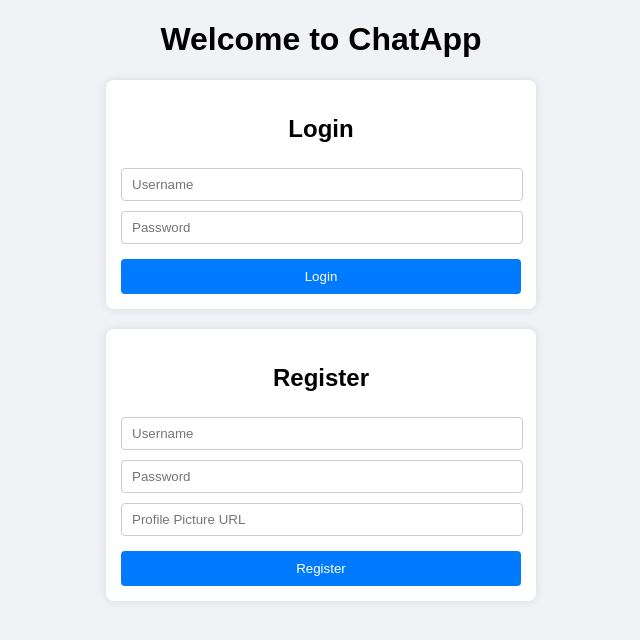
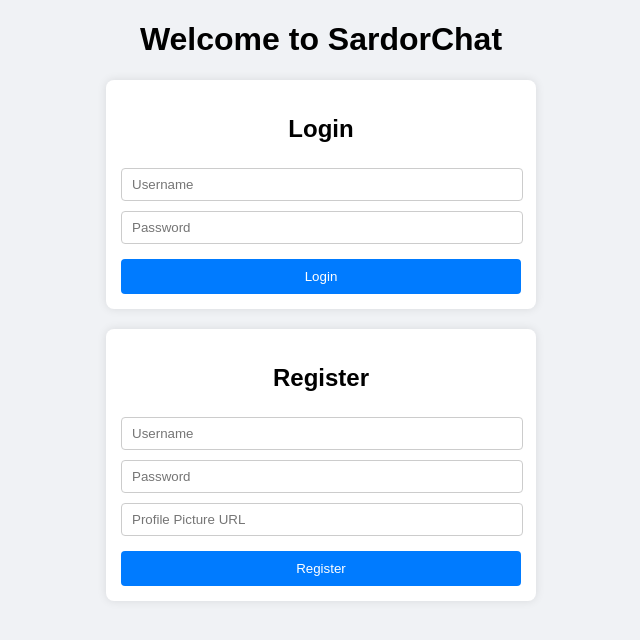
Before and after one commit to mathhosting/mathhosting.github.io, a plain HTML site: page index.html in a window 1280 px wide. Shown: the whole page, without its empty margins (319-959 px from the left). Drawn offline with Linux system fonts and the light colour scheme.

Commit message:
Rename Chat App to SardorChat

```diff
--- a/index.html
+++ b/index.html
@@ -2,13 +2,13 @@
 <html lang="en">
 <head>
   <meta charset="UTF-8">
-  <title>Chat App</title>
+  <title>SardorChat</title>
   <link rel="stylesheet" href="style.css">
 </head>
 <body>
   <!-- ===== AUTH SECTION ===== -->
   <div id="authContainer">
-    <h1>Welcome to ChatApp</h1>
+    <h1>Welcome to SardorChat</h1>
 
     <div class="authBox">
       <h2>Login</h2>
@@ -29,7 +29,7 @@
   <!-- ===== CHAT APP SECTION ===== -->
   <div id="chatApp" style="display:none;">
     <div id="topBar">
-      <h2>ChatApp</h2>
+      <h2>SardorChat</h2>
       <button id="logoutBtn">Logout</button>
     </div>
 
```
